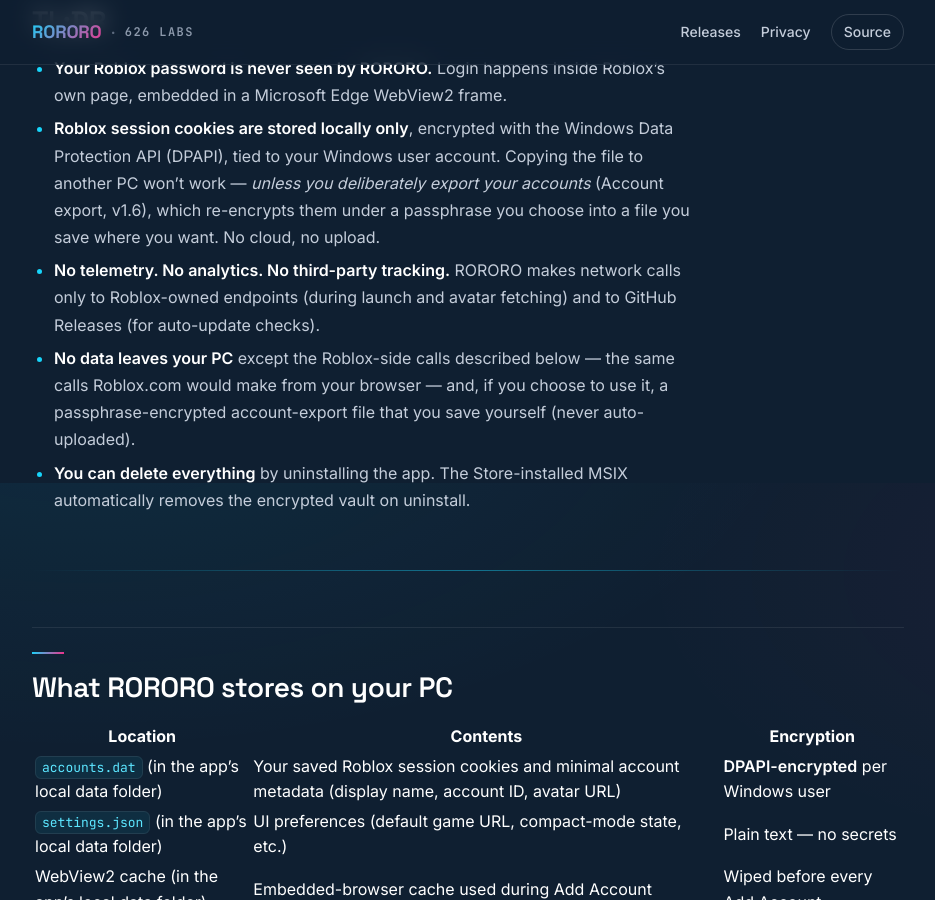
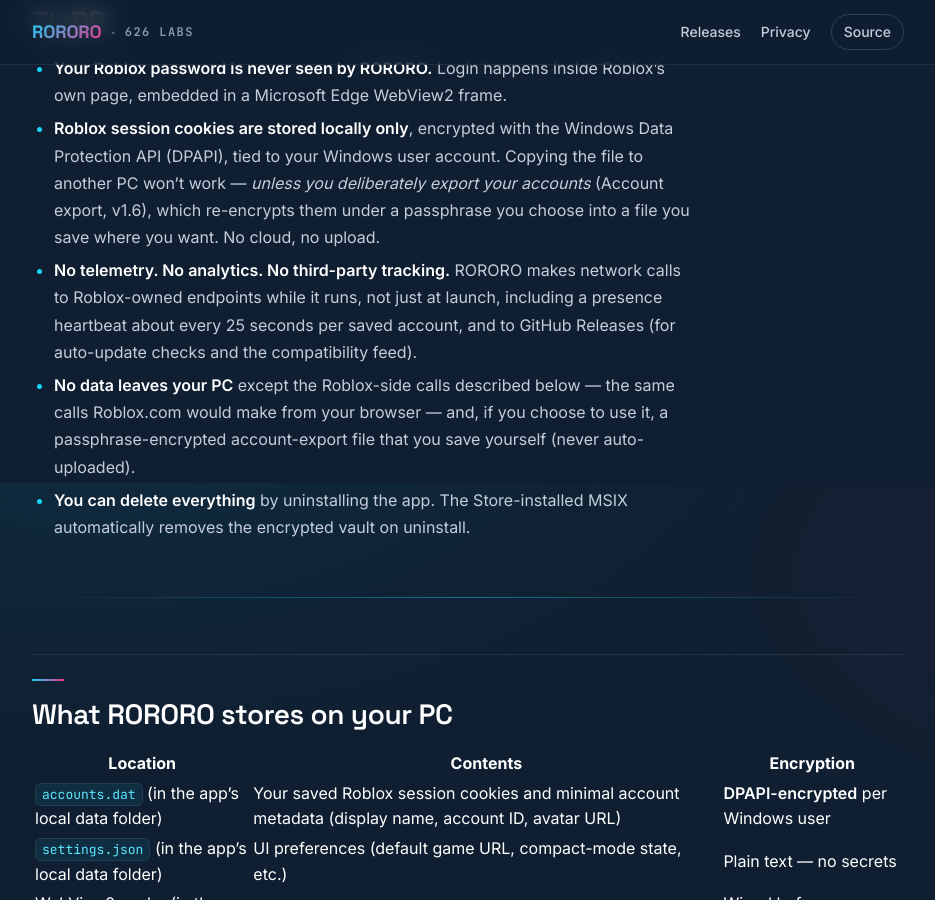
Before and after one commit to estevanhernandez-stack-ed/ROROROblox, a Jekyll site: the page built from docs/PRIVACY.md, in a window 1280 px wide and 900 px high, scrolled down 417 px. Shown: the whole window, without its empty margins (172-1107 px from the left). Built offline with Jekyll 4.4.1, drawn with Linux system fonts in a browser that asks for light colours; some of the changed text lies outside the part shown.

Commit message:
docs: correct privacy claims on network calls, add signed-feed backlog
RoRoRo's roblox-compat feed host + signed-language were already fixed in
PR #77 (github.com Releases asset, "signed as of the first release built
after this signing change lands"). This corrects the remaining accuracy
gap flagged in the hub repo's 2026-08-03 privacy findings sweep: the
network disclosure implied Roblox calls happen only at launch and during
avatar fetching, when RoRoRo actually makes ongoing calls while running,
including a presence heartbeat about every 25 seconds per saved account.

Also adds a headline backlog item: signature verification is merged in
the client, but no tagged release has published a roblox-compat.json.sig
asset yet, so the feed is not actually signed in the wild. Cutting that
release and confirming the .sig ships and verifies is the number-one item
for the next Store push.

Co-Authored-By: Claude Fable 5 <noreply@anthropic.com>

```diff
--- a/docs/PRIVACY.md
+++ b/docs/PRIVACY.md
@@ -17,7 +17,7 @@ permalink: /privacy/
 
 - **Your Roblox password is never seen by RORORO.** Login happens inside Roblox's own page, embedded in a Microsoft Edge WebView2 frame.
 - **Roblox session cookies are stored locally only**, encrypted with the Windows Data Protection API (DPAPI), tied to your Windows user account. Copying the file to another PC won't work — *unless you deliberately export your accounts* (Account export, v1.6), which re-encrypts them under a passphrase you choose into a file you save where you want. No cloud, no upload.
-- **No telemetry. No analytics. No third-party tracking.** RORORO makes network calls only to Roblox-owned endpoints (during launch and avatar fetching) and to GitHub Releases (for auto-update checks).
+- **No telemetry. No analytics. No third-party tracking.** RORORO makes network calls to Roblox-owned endpoints while it runs, not just at launch, including a presence heartbeat about every 25 seconds per saved account, and to GitHub Releases (for auto-update checks and the compatibility feed).
 - **No data leaves your PC** except the Roblox-side calls described below — the same calls Roblox.com would make from your browser — and, if you choose to use it, a passphrase-encrypted account-export file that you save yourself (never auto-uploaded).
 - **You can delete everything** by uninstalling the app. The Store-installed MSIX automatically removes the encrypted vault on uninstall.
 
@@ -58,6 +58,7 @@ RORORO initiates HTTPS connections **only** to:
 | `auth.roblox.com` | During *Launch As* | Roblox's documented authentication-ticket endpoint — exchanges the saved cookie for a one-time launch ticket. The same endpoint Bloxstrap and other launchers use. |
 | `users.roblox.com` | When listing accounts | Public account metadata (display name, ID). Used to confirm the saved cookie still maps to a real account. |
 | `thumbnails.roblox.com` | When listing accounts | Public avatar imagery. |
+| `presence.roblox.com` and related Roblox endpoints (games, friends, universes) | Continuously while RORORO is running, including a presence heartbeat about every 25 seconds per saved account | Keeps each saved account's online status, game details, and friends list current. The same kind of ongoing call the Roblox website makes while you're signed in there. |
 | `api.github.com` | At app startup | Velopack auto-update checks against the public RORORO GitHub Releases. |
 | `objects.githubusercontent.com` | When applying an update **or** installing a plugin (v1.4+) | Velopack downloads update packages from GitHub Releases; plugin installs download from the GitHub release URL you paste into Plugins → Install. |
 | `github.com` (Releases) | At app startup | Fetches `roblox-compat.json` (current known-good Roblox version + mutex name) from `releases/latest/download/`. Used so we can ship config updates within hours when Roblox renames the singleton mutex. Signed (ECDSA P-256/SHA-256) as of the first release built after this signing change lands — the app verifies the raw bytes against a pinned public key before trusting anything the feed returns; a missing or invalid signature is treated as no update available, never a crash and never a fallback to unverified content. |
```
Also changed, not shown: README.md.
